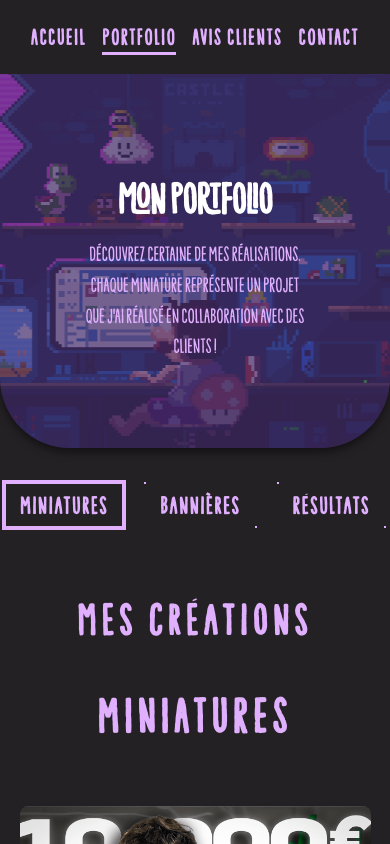
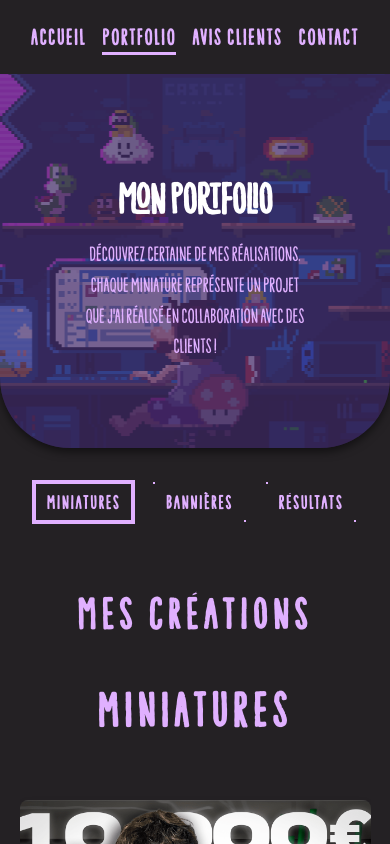
Before and after one commit to Theodoreee/portfolio, a Vue app: page /portfolio in a window 390 px wide. Built offline with nearby package versions, Linux system fonts and the light colour scheme; a web font is replaced by a local one.

Commit message:
resolve reponsive

```diff
--- a/src/views/PortfolioView.vue
+++ b/src/views/PortfolioView.vue
@@ -155,9 +155,9 @@ export default {
 
 @media (max-width: 480px) {
     .portfolio-btn {
-        font-size: 1.4rem;
+        font-size: 1.1rem;
         /* Encore plus petit sur très petit écran */
-        padding: 0.6rem 1rem;
+        padding: 0.6rem 0.8rem;
         /* Moins de padding pour plus d'espace */
     }
 
```
